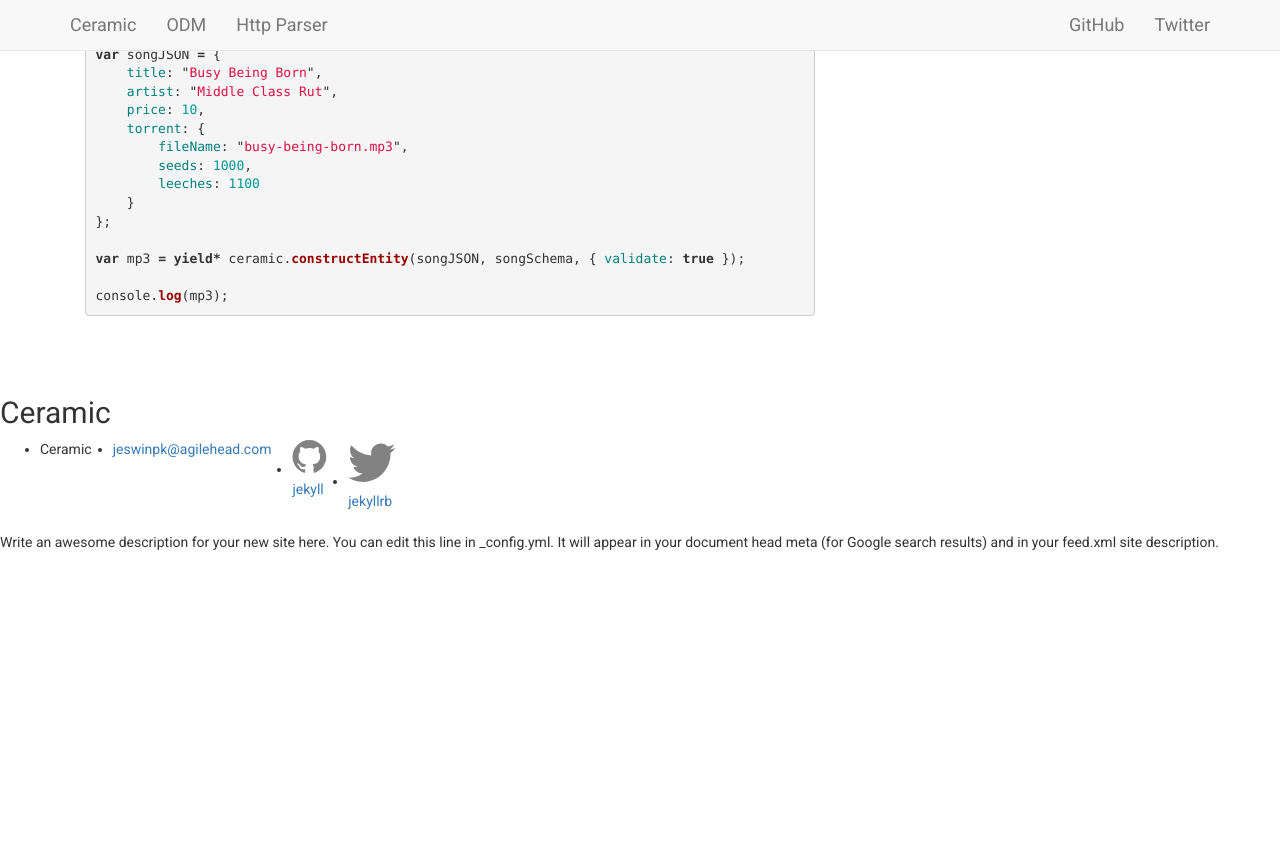
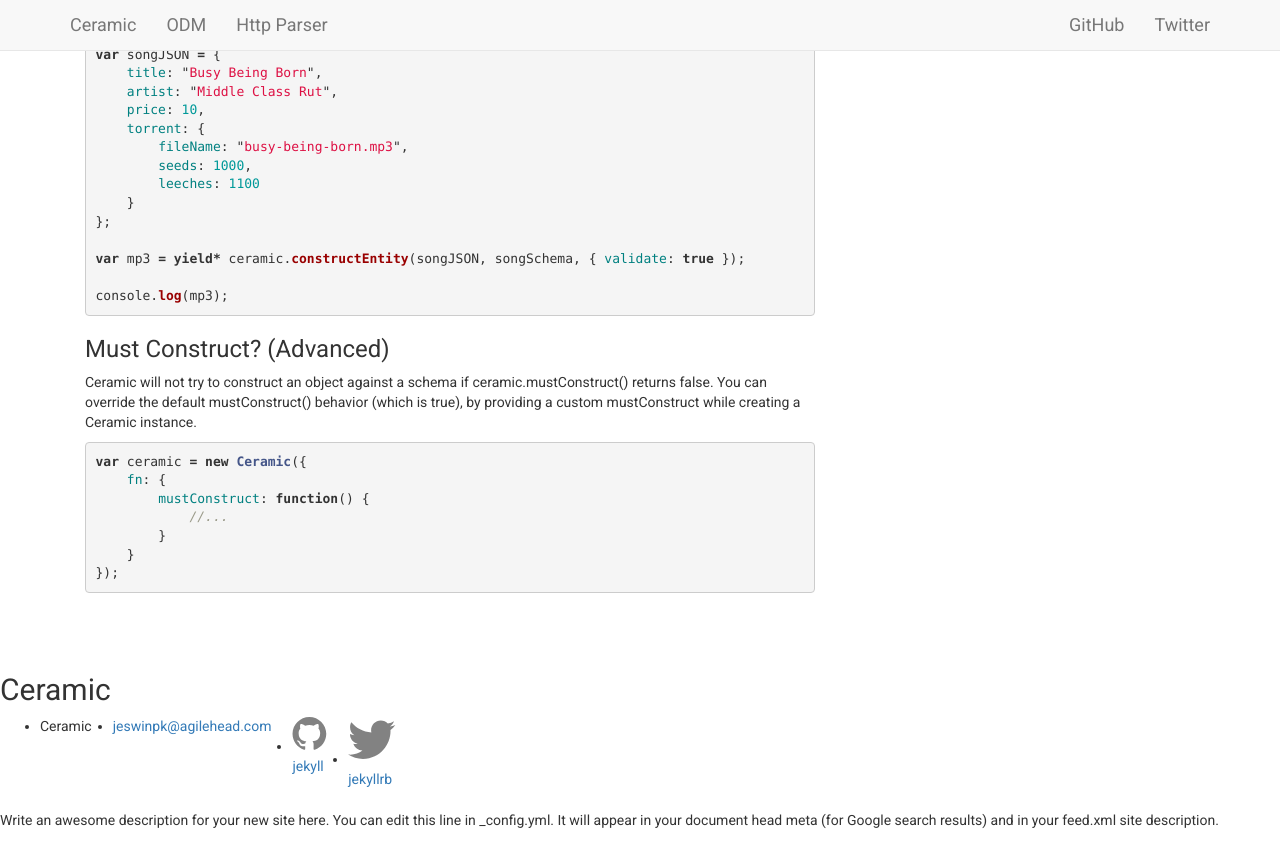
Before and after one commit to agilehead/ceramic, a Jekyll site: the page built from index.html, in a window 1280 px wide and 900 px high, scrolled down 4691 px. Shown: the top 867 px of the window. Built offline with Jekyll 4.4.1, drawn with Linux system fonts in a browser that asks for light colours; before the commit the page ends 5313 px from its top, so only the background shows below that.

Commit message:
docs for must construct

```diff
--- a/_includes/index.md
+++ b/_includes/index.md
@@ -248,3 +248,21 @@ var mp3 = yield* ceramic.constructEntity(songJSON, songSchema, { validate: true
 console.log(mp3);
 
 {% endhighlight %}
+
+
+### Must Construct? (Advanced)
+
+Ceramic will not try to construct an object against a schema if ceramic.mustConstruct() returns false.
+You can override the default mustConstruct() behavior (which is true), by providing a custom mustConstruct while creating a Ceramic instance.
+
+{% highlight javascript %}
+
+var ceramic = new Ceramic({
+    fn: {
+        mustConstruct: function() {
+            //...
+        }
+    }
+});
+
+{% endhighlight %}
```
